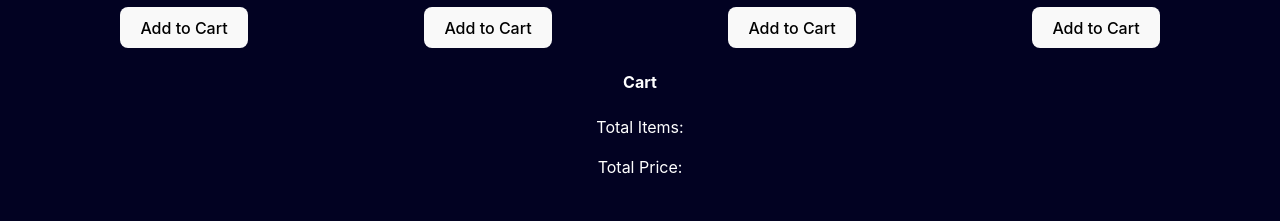
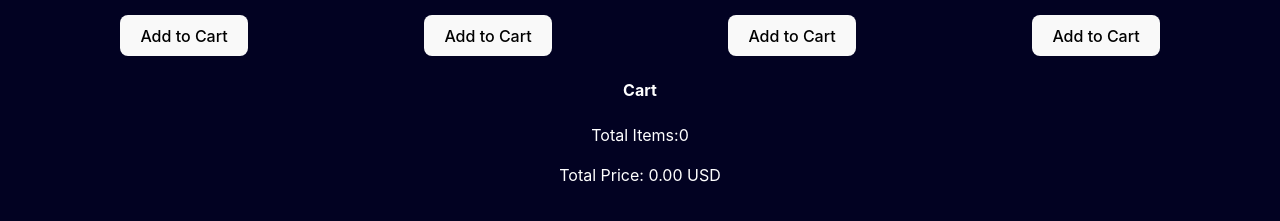
Before and after one commit to O-Dada/redux-test, a React (Vite) app: page / in a window 1280 px wide. Shown: the part 407-628 px from the top of the page. Built offline with nearby package versions, Linux system fonts and the light colour scheme.

Commit message:
files upload

```diff
--- a/src/App.jsx
+++ b/src/App.jsx
@@ -10,6 +10,10 @@ import { changeCurrency } from "./redux/slice/currencySlice";
 function App() {
   // const { count } = useSelector((state) => state.totals);
   const dispatch = useDispatch();
+
+  function handleAddToCart(item) {
+    dispatch(addItem(item));
+  }
   function itemMap(item) {
     return (
       <CartItem
@@ -18,6 +22,7 @@ function App() {
         imgSrc={item.image}
         dollarPrice={item.dollarPrice}
         nairaPrice={item.nairaPrice}
+        onAddToCart={() => handleAddToCart(item)}
       />
     );
   }
--- a/src/components/CartItem.jsx
+++ b/src/components/CartItem.jsx
@@ -1,6 +1,7 @@
 import React from "react";
 import { useSelector, useDispatch } from "react-redux";
 // import { increment } from "../../redux/slice/itemSlice";
+import { changeCurrency } from "../redux/slice/currencySlice";
 
 const CartItem = (props) => {
   const items = useSelector((state) => state.items);
@@ -11,7 +12,7 @@ const CartItem = (props) => {
       <img src={props.imgSrc} />
       <p>{props.name}</p>
       <p>{props.nairaPrice}</p>
-      <button>Add to Cart</button>
+      <button onClick={props.onAddToCart}>Add to Cart</button>
     </div>
   );
 };
--- a/src/components/CartPrice.jsx
+++ b/src/components/CartPrice.jsx
@@ -2,11 +2,19 @@ import React from "react";
 import { useSelector } from "react-redux";
 
 function CartPrice() {
+  const items = useSelector((state) => state.items);
+  const currency = useSelector((state) => state.currency);
+
+  const totalItems = items.length;
+  const totalPrice = items.reduce(
+    (total, item) => total + parseFloat(item.dollarPrice.slice(1)),
+    0
+  );
   return (
     <div>
       <h4>Cart</h4>
-      <p>Total Items:{}</p>
-      <p>Total Price:{}</p>
+      <p>Total Items:{totalItems}</p>
+      Total Price: {totalPrice.toFixed(2)} {currency}
     </div>
   );
 }
```
